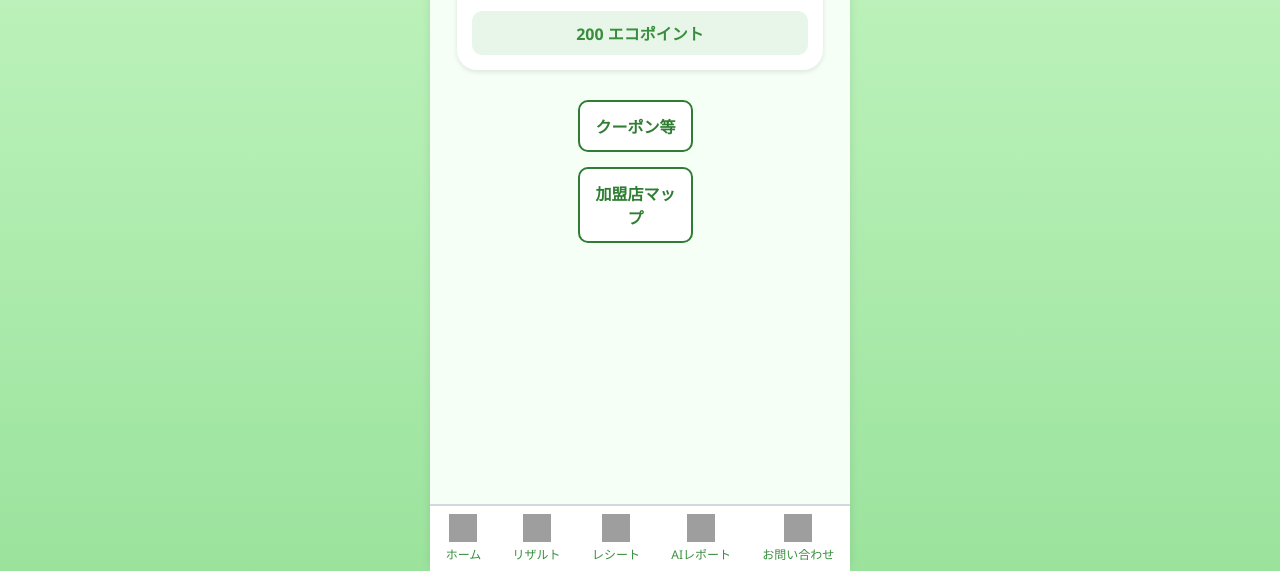
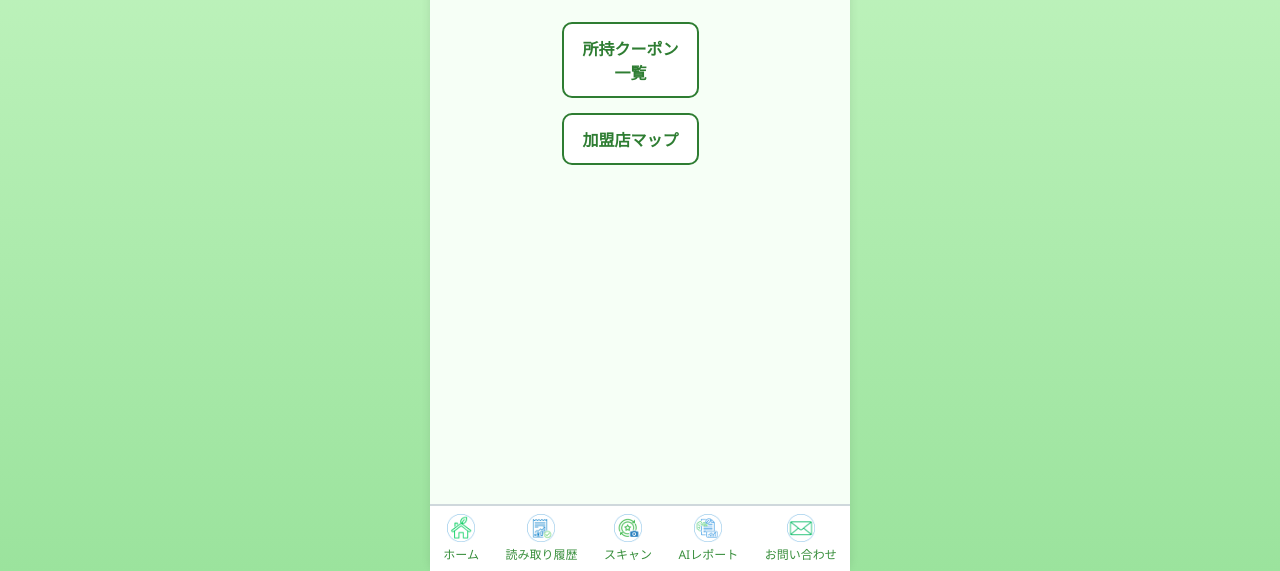
Before and after one commit to utr3cht/GreenRecipt, a Django app: template core/templates/core/main_menu.html in a window 1280 px wide. Shown: the part 229-800 px from the top of the page. Run offline with Django 5.2, Linux system fonts and the light colour scheme; the template is opened without the code that fills it, so the values that code supplies are empty; grey boxes are pictures that could not be loaded.

Commit message:
ロゴ画像とベーステンプレートの追加、メインメニューのHTMLをリファクタリング

```diff
--- /dev/null
+++ b/core/templates/base.html
@@ -0,0 +1,51 @@
+<!DOCTYPE html>
+<html lang="ja">
+  <head>
+    <meta charset="utf-8" />
+    <title>
+      {% block title %}
+        GreenReceipt
+      {% endblock %}
+    </title>
+    {% load static %}
+    <link rel="stylesheet" href="{% static 'css/main_menu.css' %}" />
+  </head>
+  <body>
+    <div class="container">
+      <header>
+        <img src="{% static 'img/logo.png' %}" alt="GreenReceipt ロゴ" class="logo" />
+      </header>
+
+      <main>
+        {% block content %}
+
+        {% endblock %}
+      </main>
+
+      <footer>
+        <nav class="bottom-nav">
+          <a href="/" class="nav-item">
+            <img src="{% static 'img/home.png' %}" alt="ホーム" />
+            <span>ホーム</span>
+          </a>
+          <a href="/result/" class="nav-item">
+            <img src="{% static 'img/result.png' %}" alt="読み取り履歴" />
+            <span>読み取り履歴</span>
+          </a>
+          <a href="/receipts/" class="nav-item">
+            <img src="{% static 'img/scan.png' %}" alt="レシート読み取り" />
+            <span>スキャン</span>
+          </a>
+          <a href="/reports/" class="nav-item">
+            <img src="{% static 'img/report.png' %}" alt="AIレポート" />
+            <span>AIレポート</span>
+          </a>
+          <a href="/inquiries/" class="nav-item">
+            <img src="{% static 'img/mail.png' %}" alt="お問い合わせ" />
+            <span>お問い合わせ</span>
+          </a>
+        </nav>
+      </footer>
+    </div>
+  </body>
+</html>
--- a/core/templates/core/main_menu.html
+++ b/core/templates/core/main_menu.html
@@ -1,53 +1,17 @@
-<!doctype html>
-<html lang="ja">
-<head>
-  <meta charset="utf-8">
-  <title>GreenReceipt メインメニュー</title>
-  {% load static %}
-  <link rel="stylesheet" href="{% static 'core/main_menu.css' %}">
-</head>
-<body>
-  <div class="container">
-    <header>
-      <img src="{% static 'core/logo.png' %}" alt="GreenReceipt ロゴ" class="logo">
-    </header>
+{% extends 'base.html' %}
 
-    <main>
-      <section class="rank-box">
-        <h2>ランク</h2>
-        <div class="eco-point">200 エコポイント</div>
-      </section>
+{% block title %}
+  メインメニュー | GreenReceipt
+{% endblock %}
 
-      <div class="buttons">
-        <a href="/coupons/" class="btn">クーポン等</a>
-        <a href="/map/" class="btn">加盟店マップ</a>
-      </div>
-    </main>
+{% block content %}
+  <section class="rank-box">
+    <h2>ランク</h2>
+    <div class="eco-point">200 エコポイント</div>
+  </section>
 
-    <footer>
-      <nav class="bottom-nav">
-        <a href="/" class="nav-item">
-          <img src="{% static 'core/icon_home.png' %}" alt="ホーム">
-          <span>ホーム</span>
-        </a>
-        <a href="/result/" class="nav-item">
-          <img src="{% static 'core/icon_result.png' %}" alt="リザルト">
-          <span>リザルト</span>
-        </a>
-        <a href="/receipts/" class="nav-item">
-          <img src="{% static 'core/icon_receipt.png' %}" alt="レシート読み取り">
-          <span>レシート</span>
-        </a>
-        <a href="/reports/" class="nav-item">
-          <img src="{% static 'core/icon_ai.png' %}" alt="AIレポート">
-          <span>AIレポート</span>
-        </a>
-        <a href="/inquiries/" class="nav-item">
-          <img src="{% static 'core/icon_mail.png' %}" alt="お問い合わせ">
-          <span>お問い合わせ</span>
-        </a>
-      </nav>
-    </footer>
+  <div class="buttons">
+    <a href="/coupons/" class="btn">所持クーポン一覧</a>
+    <a href="/map/" class="btn">加盟店マップ</a>
   </div>
-</body>
-</html>
+{% endblock %}
```
Also changed, not shown: core/static/img/logo.png (added).
